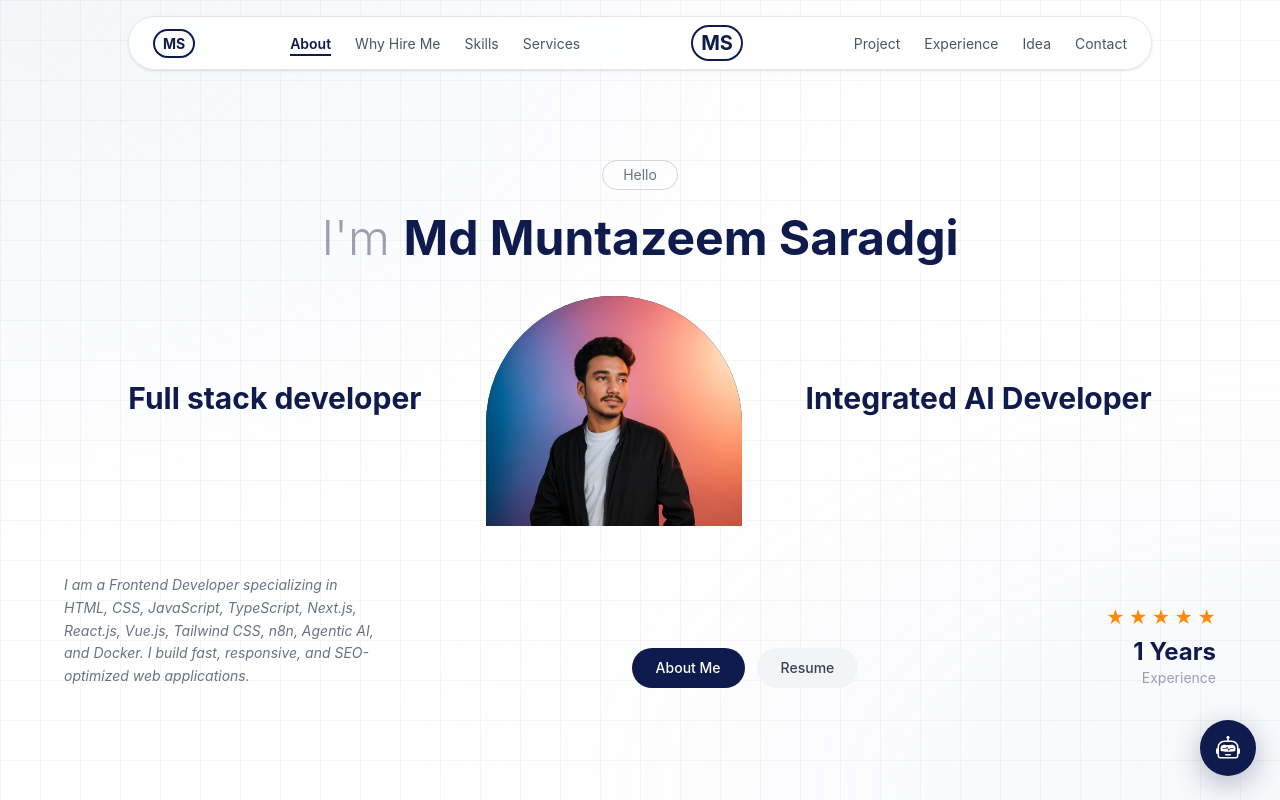
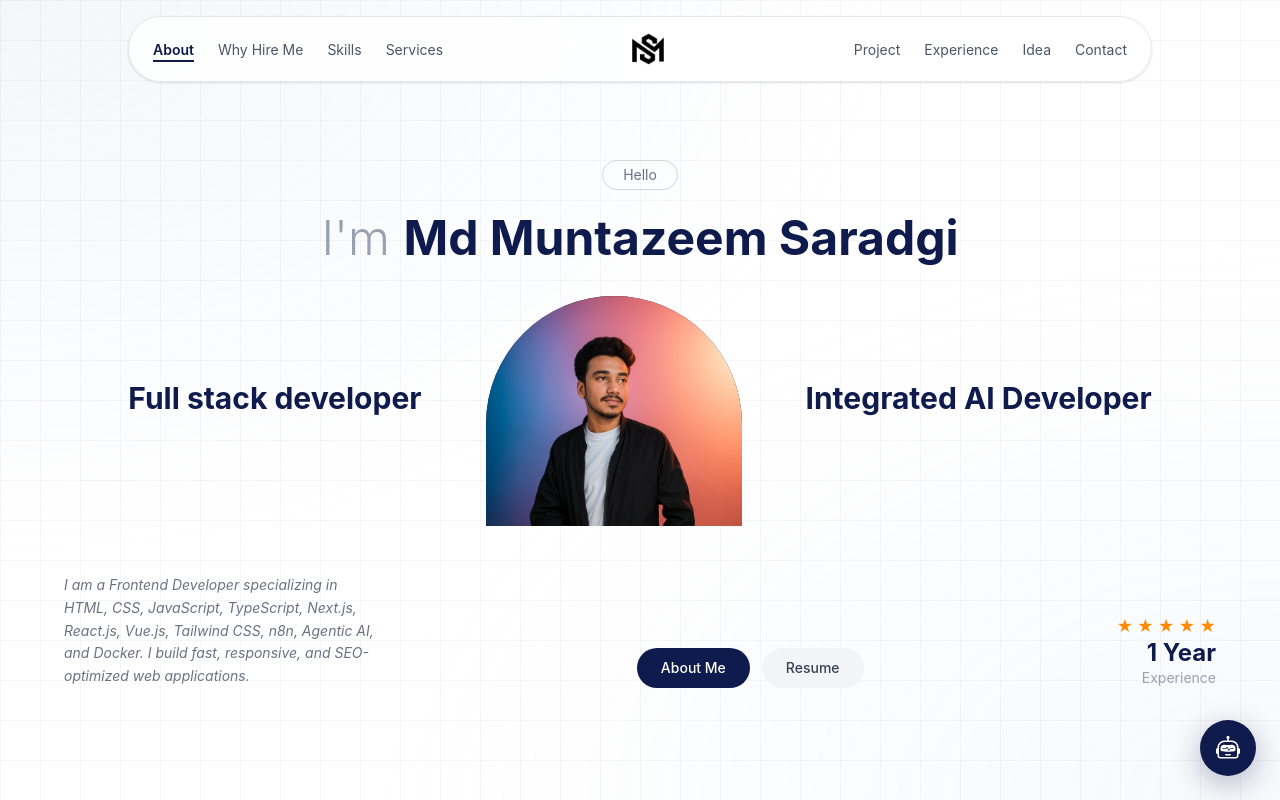
Before and after one commit to MDMUNTAZEEMSARADGI/MyPortfolio, a React (Vite) app in the folder client/: page / in a window 1280 px wide. Shown: the top 800 px of the page. Built offline with nearby package versions, Linux system fonts and the light colour scheme.

Commit message:
changed the logo icon

```diff
--- a/client/src/components/Navbar/Navbar.jsx
+++ b/client/src/components/Navbar/Navbar.jsx
@@ -2,6 +2,7 @@ import { useState } from "react";
 import { FiMenu, FiX } from "react-icons/fi";
 import { NAV_LINKS } from "../../constants";
 import useActiveSection from "../../hooks/useActiveSection";
+import myLogo from "../../assets/icons/msLogo.png";
 
 export default function Navbar() {
   const [menuOpen, setMenuOpen] = useState(false);
@@ -13,10 +14,13 @@ export default function Navbar() {
       <nav className="fixed top-4 left-1/2 -translate-x-1/2 z-50 w-[90%] max-w-5xl">
         <div className="bg-white/80 backdrop-blur-md rounded-full border border-gray-200 shadow-sm px-6 py-3 flex items-center justify-between">
           {/* Logo — always visible */}
-          <div className="text-navy font-bold text-lg select-none">
-            <span className="border-2 border-navy rounded-full px-2 py-1 text-sm">
-              MS
-            </span>
+          {/* Mobile-only logo */}
+          <div className="flex md:hidden items-center select-none">
+            <div className="w-10 h-10 rounded-xl bg-navy flex items-center justify-center">
+              <span className="text-white font-bold text-sm tracking-widest">
+                <img src={myLogo} alt="" />
+              </span>
+            </div>
           </div>
 
           {/* Desktop nav — hidden on mobile */}
@@ -41,10 +45,12 @@ export default function Navbar() {
           </ul>
 
           {/* Center logo — desktop only */}
-          <div className="hidden md:block text-navy font-bold text-xl select-none mx-4">
-            <span className="border-2 border-navy rounded-full px-2 py-1">
-              MS
-            </span>
+          <div className="hidden md:flex items-center select-none mx-4">
+            <div className="w-10 h-10 rounded-xl bg-navy flex items-center justify-content: center">
+              <span className="text-white font-bold text-sm tracking-widest">
+                <img src={myLogo} alt="" />
+              </span>
+            </div>
           </div>
 
           {/* Desktop right nav */}
--- a/client/src/components/sections/About.jsx
+++ b/client/src/components/sections/About.jsx
@@ -13,13 +13,11 @@ export default function About() {
 
       {/* Heading */}
       <h1 className="text-3xl md:text-5xl text-center text-gray-400 font-light mb-2">
-        I'm{" "}
-        <span className="text-navy font-bold">Md Muntazeem Saradgi</span>
+        I'm <span className="text-navy font-bold">Md Muntazeem Saradgi</span>
       </h1>
 
       {/* Roles — stack on mobile, row on desktop */}
       <div className="flex flex-col md:flex-row items-center justify-center gap-4 md:gap-16 mb-8 w-full">
-
         {/* Role 1 — hidden on mobile, shown on desktop */}
         <h2 className="hidden md:block text-2xl md:text-3xl font-bold text-navy">
           Full stack developer
@@ -40,7 +38,6 @@ export default function About() {
         <h2 className="hidden md:block text-2xl md:text-3xl font-bold text-navy">
           Integrated AI Developer
         </h2>
-
       </div>
 
       {/* Mobile roles — shown only on mobile below image */}
@@ -51,17 +48,16 @@ export default function About() {
 
       {/* Bottom section */}
       <div className="w-full max-w-6xl flex flex-col md:flex-row items-center md:items-end justify-between gap-8 mt-4">
-
         {/* Bio */}
         <p className="text-center md:text-left max-w-xs text-sm text-gray-500 italic leading-relaxed">
           I am a Frontend Developer specializing in HTML, CSS, JavaScript,
-          TypeScript, Next.js, React.js, Vue.js, Tailwind CSS, n8n, Agentic
-          AI, and Docker. I build fast, responsive, and SEO-optimized web
+          TypeScript, Next.js, React.js, Vue.js, Tailwind CSS, n8n, Agentic AI,
+          and Docker. I build fast, responsive, and SEO-optimized web
           applications.
         </p>
 
-        {/* Buttons */}
-        <div className="flex gap-3">
+        {/* Buttons — centered on mobile, no shrink on desktop */}
+        <div className="flex  gap-3 flex-shrink-0">
           <a
             href="#whyhireme"
             className="bg-navy text-white px-6 py-2.5 rounded-full text-sm font-medium hover:opacity-90 transition-opacity duration-200"
@@ -79,16 +75,17 @@ export default function About() {
         </div>
 
         {/* Experience badge */}
-        <div className="text-center md:text-right">
+        <div className="text-center md:text-right flex-shrink-0">
           <div className="flex justify-center md:justify-end gap-1 mb-1">
             {[...Array(5)].map((_, i) => (
-              <span key={i} className="text-orange-400 text-lg">★</span>
+              <span key={i} className="text-orange-400 text-base leading-none">
+                ★
+              </span>
             ))}
           </div>
-          <p className="text-2xl font-bold text-navy">1 Years</p>
+          <p className="text-2xl font-bold text-navy leading-tight">1 Year</p>
           <p className="text-sm text-gray-400">Experience</p>
         </div>
-
       </div>
     </section>
   );
```
Also changed, not shown: client/src/assets/icons/msLogo.png (added).
